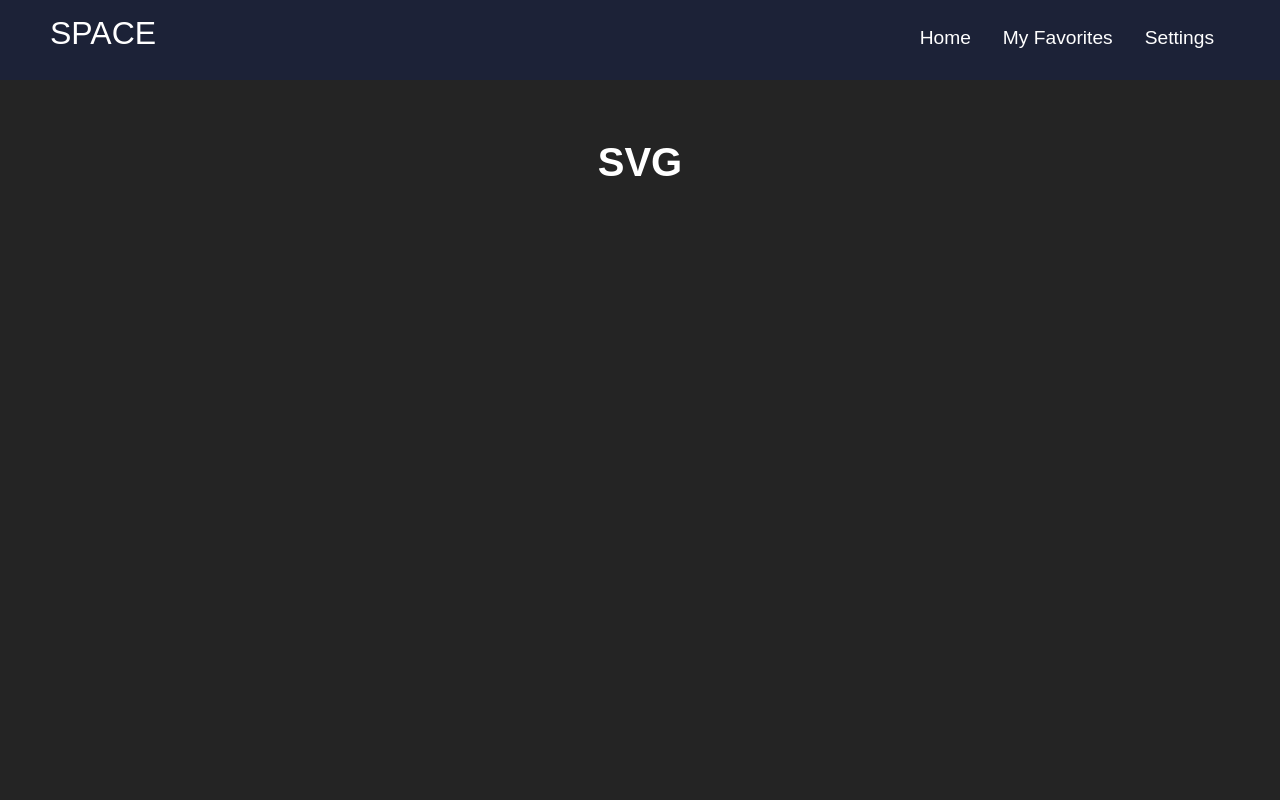
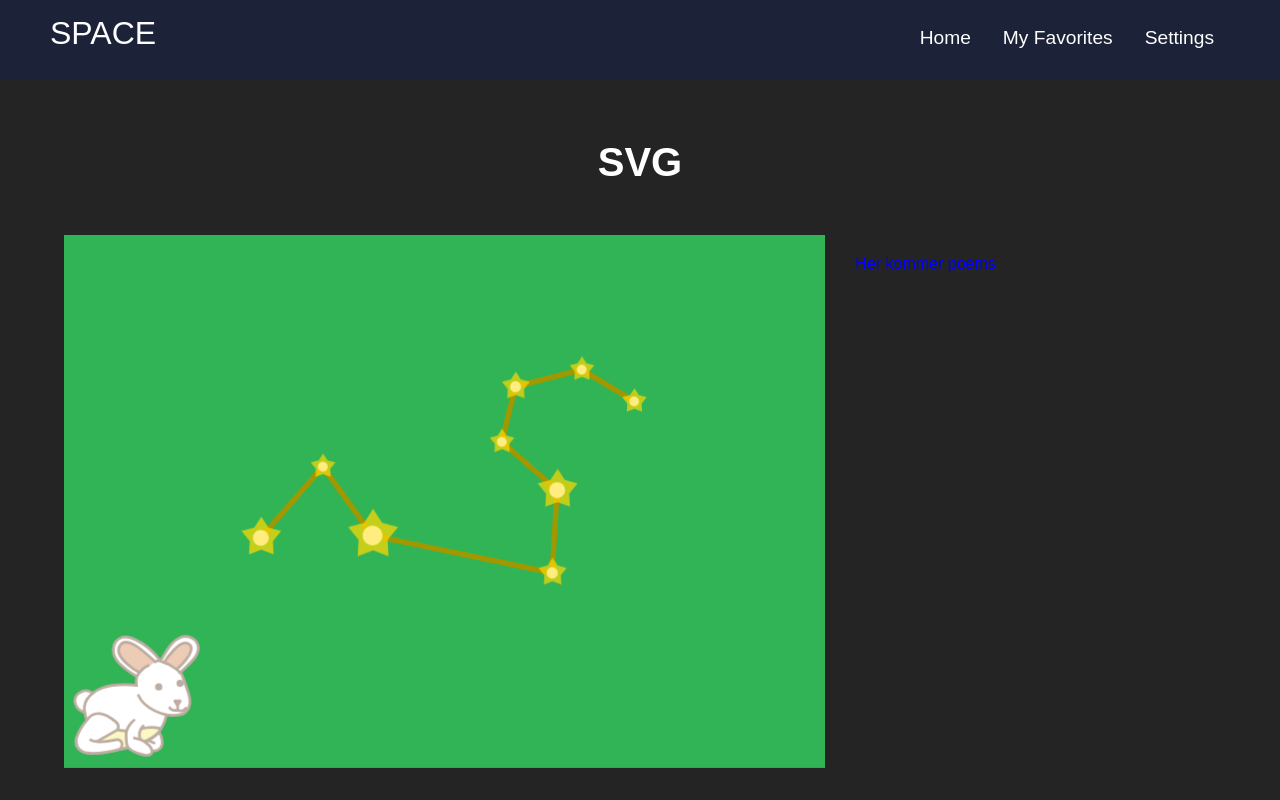
Before and after one commit to ingvildtf/Webutvikling-prosject2, a React (Create React App) app in the folder art-exhibition/: page /home in a window 1280 px wide. Shown: the top 800 px of the page. Built offline with nearby package versions, Linux system fonts and the light colour scheme; no server answers.

Commit message:
Fixed bug with chrome

```diff
--- a/art-exhibition/src/components/Pages/Installations.tsx
+++ b/art-exhibition/src/components/Pages/Installations.tsx
@@ -1,21 +1,21 @@
 import React from 'react'
 import styled from 'styled-components'
 import EasterStarsInstallation from '../../installation/easter/Easter_Stars'
-import StarsInstallation from '../../installation/space/Stars'
+//import StarsInstallation from '../../installation/space/Stars'
 import XmasStarsInstallation from '../../installation/xmas/Xmas_Stars'
 import Music2 from '../../music/music2'
-import Poetry from '../../poetry/Poetry'
+//import Poetry from '../../poetry/Poetry'
 
 export const Wrapper = styled.div`
   padding: 20px 5% 40px 5%;
   display: grid;
   background: #242424;
-  grid-template-columns: 1fr 1fr;
+  grid-template-columns: 2fr 1fr;
   grid-template-rows: 1fr 6fr 1fr;
   grid-gap: 10px;
   grid-template-areas:
     'title title'
-    'svg text'
+    'svg poem'
     'potato potato';
 
   @media screen and (max-width: 1150px) {
@@ -25,7 +25,7 @@ export const Wrapper = styled.div`
       'title'
       'svg'
       'potato'
-      'text';
+      'poem';
   }
 `
 
@@ -37,10 +37,11 @@ const Title = styled.h3`
   align-self: center;
   justify-self: center;
 `
-const Text = styled.p`
+
+const Text = styled.div`
   padding: 20px;
   color: blue;
-  grid-area: text;
+  grid-area: poem;
 `
 
 const Soething = styled.div`
@@ -50,10 +51,7 @@ const Soething = styled.div`
   max-width: 90%;
 `
 const SVG = styled.div`
-  margin: 0px;
   grid-area: svg;
-  align-self: center;
-  justify-self: center;
   max-width: 100%;
   max-height: 100%;
 `
@@ -66,11 +64,12 @@ function Installations() {
       </Soething>
       <Title>SVG</Title>
       <Text>
-        <Poetry></Poetry> {/* Poetry example*/}
+        Her kommer poems
+        {/*<Poetry></Poetry> {/* Poetry example*/}
       </Text>
       <SVG>
         {/* Star installation*/}
-        <XmasStarsInstallation></XmasStarsInstallation>
+        <EasterStarsInstallation />
         {/* <EasterStarsInstallation></EasterStarsInstallation>
         <StarsInstallation></StarsInstallation>*/}
       </SVG>
--- a/art-exhibition/src/mainpage.tsx
+++ b/art-exhibition/src/mainpage.tsx
@@ -71,9 +71,6 @@ import XmasStarsInstallation from './installation/xmas/Xmas_Stars';*/
 function Mainpage() {
   return (
     <Wrapper>
-      <head>
-        <meta name="viewport" content="width=device-width, initial-scale=1.0" />
-      </head>
       <Router>
         <NavBar />
         <Switch>
```
